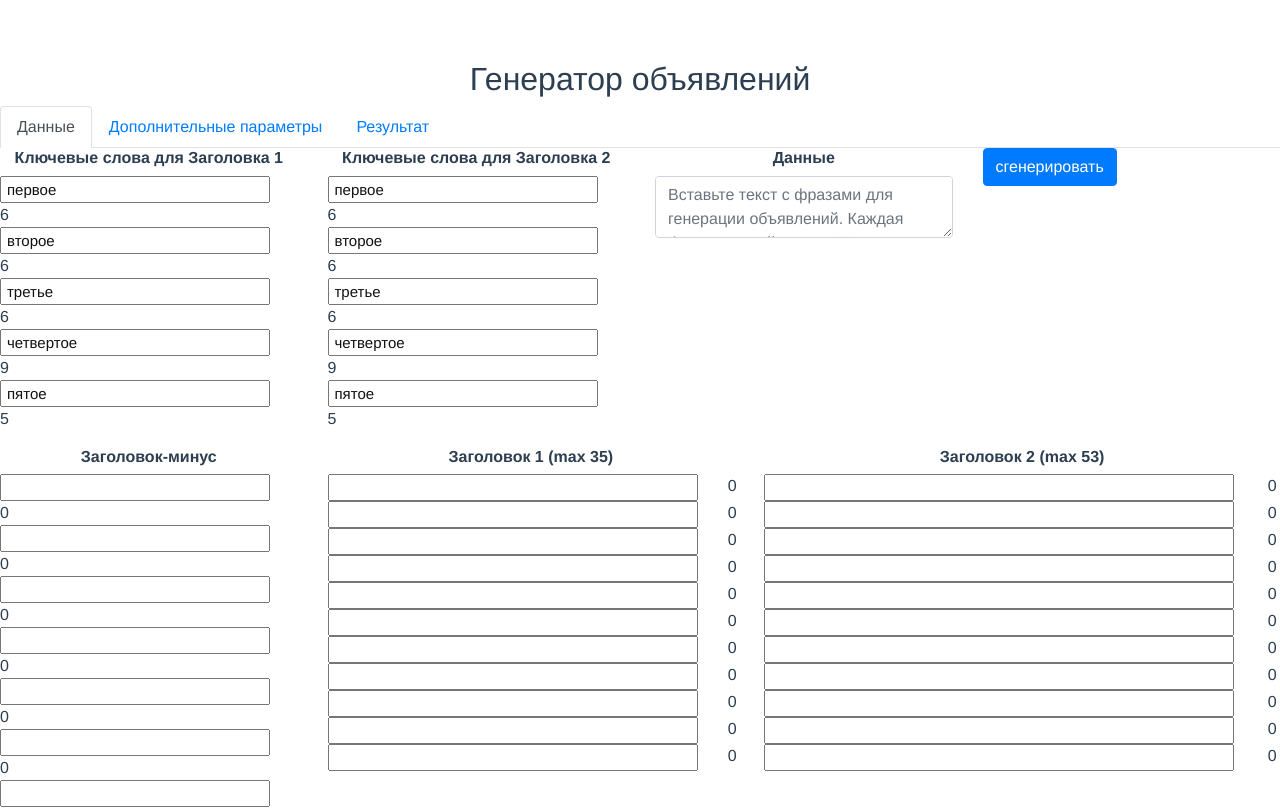
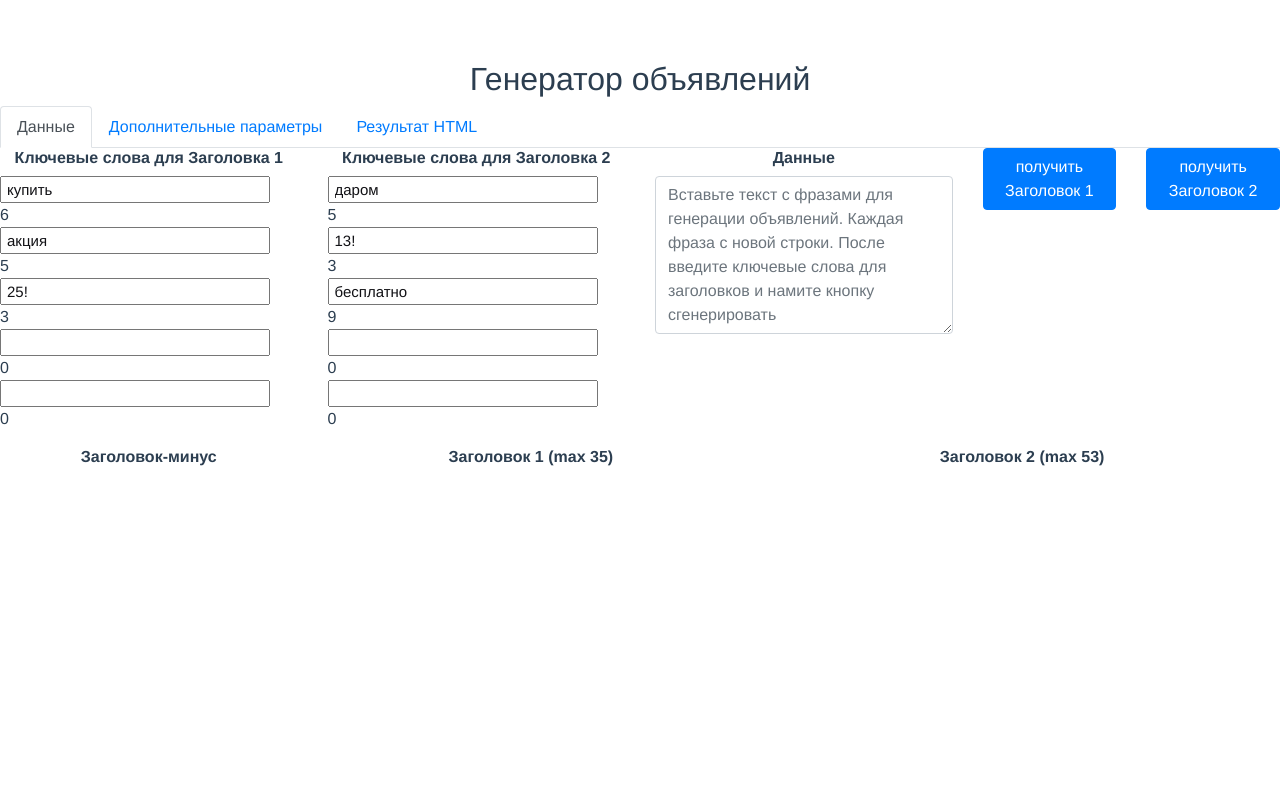
Before and after one commit to fukalov1/reklama, a Vue app: page / in a window 1280 px wide. Shown: the top 809 px of the page. Built offline with nearby package versions, Linux system fonts and the light colour scheme.

Commit message:
version 1.0 генерирует заголовки объявлений и экспортирует результат в HTML and Excel

```diff
--- a/package.json
+++ b/package.json
@@ -11,6 +11,7 @@
   },
   "dependencies": {
     "ajv": "^6.9.1",
+    "axios": "^0.18.0",
     "bootstrap": "^4.3.1",
     "jquery": "^3.3.1",
     "popper.js": "^1.14.7",
--- a/src/components/MainPage.vue
+++ b/src/components/MainPage.vue
@@ -11,7 +11,7 @@
             </li>
             <li class="nav-item">
                 <a class="nav-link" data-toggle="tab" href="#tab_ext" :class="{active : current_tab==3}"
-                   @click="setTab('3')">Результат</a>
+                   @click="setTab('3')">Результат HTML</a>
             </li>
         </ul>
         <div class="tab-content">
@@ -42,18 +42,21 @@
                     </div>
                     <div class="col-3 col-lg-3">
                         <h6>Данные</h6>
-                        <textarea v-model="text" class="form-control"
+                        <textarea v-model="text" class="form-control"cols="100" rows="6"
                                   placeholder="Вставьте текст с фразами для генерации объявлений. Каждая фраза с новой строки. После введите ключевые слова для заголовков и намите кнопку сгенерировать"></textarea>
 
                     </div>
                     <div class="col-3 col-lg-3">
                         <div class="row">
                             <div class="col-lg-6">
-                                <button type="button" class="btn btn-primary" @click="generateHeaders">сгенерировать
+                                <button type="button" class="btn btn-primary" @click="generateHeaders">
+                                    получить Заголовок 1
                                 </button>
                             </div>
                             <div class="col-lg-6">
-
+                                <button type="button" class="btn btn-primary" @click="generateSecondHeaders">
+                                    получить Заголовок 2
+                                </button>
                             </div>
                         </div>
                     </div>
@@ -72,25 +75,25 @@
                     </div>
                     <div class="col-lg-4">
                         <h6>Заголовок 1 (max 35)</h6>
-                        <div class="row" v-for="(header_word, key) in header1">
+                        <div class="row" v-for="(header_word) in header1">
                             <div class="col-lg-11">
                                 <input type="text" v-model="header_word.value" class="custom-text"
-                                       :class="{danger: header_word.value.length>35}" @change="test(header_word.value, key)"/>
+                                       :class="{danger: getLength(header_word.value)>35}"/>
                             </div>
                             <div class="col-lg-1">
-                                <span> {{ header_word.value.length }}</span>
+                                <span> {{ getLength(header_word.value) }}</span>
                             </div>
                         </div>
                     </div>
                     <div class="col-lg-5">
                         <h6>Заголовок 2 (max 53)</h6>
-                        <div class="row" v-for="(header2_word) in header2">
+                        <div class="row" v-for="(header2_word, key) in header2">
                             <div class="col-lg-11">
                                 <input type="text" v-model="header2_word.value" class="custom-text"
-                                       :class="{danger: header2_word.value.length>53}"/>
+                                       :class="{danger: (getLength(header1[key].value)+getLength(header2_word.value))>53}"/>
                             </div>
                             <div class="col-lg-1">
-                                <span> {{ header2_word.value.length }}</span>
+                                <span> {{ (getLength(header1[key].value)+getLength(header2_word.value)) }}</span>
                             </div>
                         </div>
                     </div>
@@ -111,17 +114,17 @@
                         <input type="text" v-model="a1" class="form-control"placeholder="хвост к метке"/>
                     </div>
                     <div class="col-4 col-lg-4">
-                        <label>Текст ({{ info_text.length }})</label>
-                        <textarea v-model="info_text" class="form-control" :class="{danger: info_text.length>81}" placeholder="Дополнительный текст не более 81 символа"></textarea>
+                        <label>Текст ({{ getLength(info_text) }})</label>
+                        <textarea v-model="info_text" class="form-control" :class="{danger: getLength(info_text)>81}" placeholder="Дополнительный текст не более 81 символа"></textarea>
                     </div>
                     <div class="col-2 col-lg-2">
                         <br/>
                         <button type="button" class="btn btn-success" @click="generateHTML">экспорт в HTML</button><br/><br/>
-                        <button type="button" class="btn btn-danger">экспорт в Excel</button>
                     </div>
                 </div>
             </div>
             <div class="tab-pane" :class="{active : current_tab==3}">
+                <div class="col-lg-12 text-right"> <button type="button" class="btn btn-danger" @click="exportExcel">экспорт Excel</button></div>
                 <h3>Предложение текстовых блоков для рекламной кампании</h3>
                 <table border="1">
                     <tr v-for="(item, key) in result_html">
@@ -140,17 +143,25 @@
 </template>
 
 <script>
+
+    import axios from 'axios';
+
     export default {
         data: function () {
             return {
-                words: [{'value': 'первое', 'count': ''}, {'value': 'второе', 'count': ''}, {
-                    'value': 'третье',
-                    'count': ''
-                }, {'value': 'четвертое', 'count': ''}, {'value': 'пятое', 'count': ''}],
-                second_words: [{'value': 'первое', 'count': ''}, {'value': 'второе', 'count': ''}, {
-                    'value': 'третье',
-                    'count': ''
-                }, {'value': 'четвертое', 'count': ''}, {'value': 'пятое', 'count': ''}],
+                words: [
+                    {'id': '0', 'value': 'купить', 'count': ''},
+                    {'id': '1', 'value': 'акция', 'count': ''},
+                    {'id': '2', 'value': '25!', 'count': ''},
+                    {'id': '3', 'value': '', 'count': ''},
+                    {'id': '4', 'value': '', 'count': ''}
+                    ],
+                second_words: [
+                    {'id': '0', 'value': 'даром', 'count': ''},
+                    {'id': '1', 'value': '13!', 'count': ''},
+                    {'id': '2', 'value': 'бесплатно', 'count': ''},
+                    {'id': '3', 'value': '', 'count': ''},
+                    {'id': '4', 'value': '', 'count': ''}],
                 minus_words: [],
                 header1: [],
                 header2: [],
@@ -166,15 +177,17 @@
                 s1: '?utm_source=Yandex&utm_medium=Direct&utm_term={Keyword}&utm_content=Poisk&utm_campaign=',
                 a1: '',
                 group_name: '',
-                result_html: []
+                result_html: [],
+                length_header1: 35,
+                length_header2: 53
             }
         },
         created() {
-            for (let i = 0; i <= this.count_header; i++) {
-                this.minus_words.push({'value': ''});
-                this.header1.push({'value': ''});
-                this.header2.push({'value': ''});
-            }
+            // for (let i = 0; i <= this.count_header; i++) {
+            //     this.minus_words.push({'value': ''});
+            //     this.header1.push({'value': ''});
+            //     this.header2.push({'value': ''});
+            // }
         },
         watch: {
             count_header: function (val) {
@@ -201,6 +214,20 @@
             },
         },
         methods: {
+            getLength(val) {
+                val = val.replace(/\s+/g,' ');
+                val = val.replace(/\++/g,' ');
+                val = val.replace(/\_+/g,' ');
+                val = val.replace(/\%+/g,'');
+                val = val.replace(/\!+/g,'');
+                val = val.replace(/\?+/g,'');
+                val = val.replace(/\#+/g,'');
+                val = val.replace(/\"+/g,'');
+                val = val.replace(/\$+/g,'');
+                val = val.replace(/\,+/g,'');
+                val = val.replace(/\.+/g,'');
+                return val.length;
+            },
             test(val, key) {
                 console.log('change header 2', key, val);
                 this.header2[key].value = val +' '+ this.second_words[this.randomInteger(0, 4)].value;
@@ -215,28 +242,96 @@
                 //     console.log('val', item, i);
                 // })
                 this.header1 = this.minus_words.map((item, i) => {
-                    return {'value': this.getWord(item.value)};
+                    return {'value': this.getWord(item.value, this.words, this.length_header1)};
                 });
-                console.log(this.header1);
+                // console.log(this.header1);
 
+                // this.header2 = this.header1.map((item, i) => {
+                //     return {'value': this.getSecondWord()};
+                // });
+            },
+            generateSecondHeaders: function () {
+                console.log('generate headers2');
+                this.process = true;
                 this.header2 = this.header1.map((item, i) => {
-                    return {'value': this.getSecondWord(item.value)};
+                    return {'value': this.getSecondWord(item.value, this.second_words, this.length_header2)};
                 });
             },
-            getWord(word) {
+            getWord(word, words, max_length) {
                 let result = ''
                 if (word != '') {
                     word = word.charAt(0).toUpperCase() + word.substr(1);
-                    word = word.replace(/\+/g,' ');
-                    word = word.replace(/\_/g,' ');
-                    result = word + ' ' + this.words[this.randomInteger(0, 4)].value;
+                    word = word.replace(/\++/g,' ');
+                    word = word.replace(/\_+/g,' ');
+                    let temp_words = Object.assign(words);
+                    temp_words = temp_words.filter(function (val) {
+                        // console.log('current word', val);
+                        return val.value.length>0;
+                    });
+                    // console.log('temp words', temp_words);
+
+                    let count = temp_words.length;
+                    for(let i=0; i< count; i++) {
+                        let max_word = temp_words.reduce(function (item, current) {
+                            // console.log('item', item, current);
+                            if (item.value.length < current.value.length)
+                                item = current;
+                            return item;
+                        });
+                        result = word + ' ' + max_word.value;
+                        console.log(word, 'max word', max_word.value,'result', result.length);
+                        if (result.length>=max_length) {
+                            temp_words = temp_words.filter(function (val) {
+                                return val.value!=max_word.value;
+                            });
+                            // console.log('delete long word',max_word.value, temp_words);
+                            // console.log('temp_words', temp_words);
+                        }
+                        else {
+                            break;
+                        }
+                    }
+                    // result = word + ' ' + this.words[this.randomInteger(0, 4)].value;
                 }
                 return result
             },
-            getSecondWord(word) {
+            getSecondWord(word, words, max_length) {
                 let result = ''
-                if (word != '')
-                    result = word + ' ' + this.second_words[this.randomInteger(0, 4)].value;
+                if (word != '') {
+                    word = word.charAt(0).toUpperCase() + word.substr(1);
+                    word = word.replace(/\++/g,' ');
+                    word = word.replace(/\_+/g,' ');
+                    let temp_words = Object.assign(words);
+                    temp_words = temp_words.filter(function (val) {
+                        // console.log('current word', val);
+                        return val.value.length>0;
+                    });
+                    // console.log('temp words', temp_words);
+
+                    let count = temp_words.length;
+                    for(let i=0; i< count; i++) {
+                        let max_word = temp_words.reduce(function (item, current) {
+                            // console.log('item', item, current);
+                            if (item.value.length < current.value.length)
+                                item = current;
+                            return item;
+                        });
+                        result = max_word.value;
+                        console.log(word, 'max word', max_word.value,'result', result.length);
+                        if ((word + ' ' + max_word.value).length>=max_length) {
+                            temp_words = temp_words.filter(function (val) {
+                                return val.value!=max_word.value;
+                            });
+                            result = max_word.value;
+                            // console.log('delete long word',max_word.value, temp_words);
+                            // console.log('temp_words', temp_words);
+                        }
+                        else {
+                            break;
+                        }
+                    }
+                    // result = word + ' ' + this.words[this.randomInteger(0, 4)].value;
+                }
                 return result
             },
             randomInteger(min, max) {
@@ -261,7 +356,25 @@
                         'info_text': this.info_text,
                         'url': this.url+this.s1+this.a1}
                         );
-                })
+                });
+                this.current_tab = 3;
+                this.exportExcel();
+            },
+            exportExcel() {
+                console.log('Start export data to Excel');
+
+                axios.post('/load_data.php', {
+                    data: JSON.stringify(this.result_html)
+                }).then(response => {
+                    console.log('response', response.data);
+                    let data = response.data;
+                    console.log('data', data,data.filename);
+                    if (data.filename != '') {
+                        window.open('/files/'+data.filename,'_blank');
+                    }
+                }).catch(function (error) {
+                    console.log('error load  export data', error);
+                });
             }
 
         }
@@ -292,6 +405,7 @@
 
     textarea {
         height: 190px;
+
     }
     table {
         width: 100%;
--- a/src/main.js
+++ b/src/main.js
@@ -4,6 +4,7 @@ import Vue from 'vue'
 import App from './App'
 import 'bootstrap';
 import 'bootstrap/dist/css/bootstrap.min.css';
+
 
 Vue.config.productionTip = false
 
```
Also changed, not shown: 1 other file (tests, documents, lock files or other folders).
